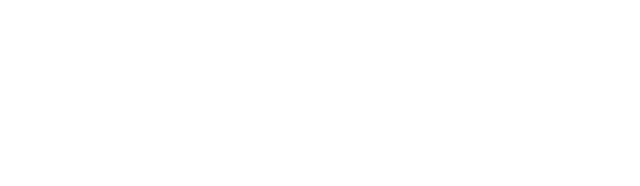
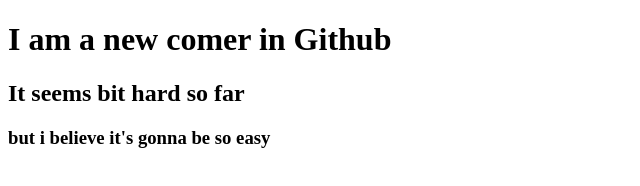
Before and after one commit to DigitalLearningZone/my-first-repo, a plain HTML site: page index.html in a window 1280 px wide. Shown: the whole page, without its empty margins (0-640 px from the left). Drawn offline with Linux system fonts and the light colour scheme.

Commit message:
added header

```diff
--- a/index.html
+++ b/index.html
@@ -6,7 +6,10 @@
     <meta name="viewport" content="width=device-width, initial-scale=1.0">
     <title>My first Github repo</title>
 </head>
+
 <body>
-
+    <h1>I am a new comer in Github</h1>
+    <h2>It seems bit hard so far</h2>
+    <h3>but i believe it's gonna be so easy</h3>
 </body>
 </html>
```
